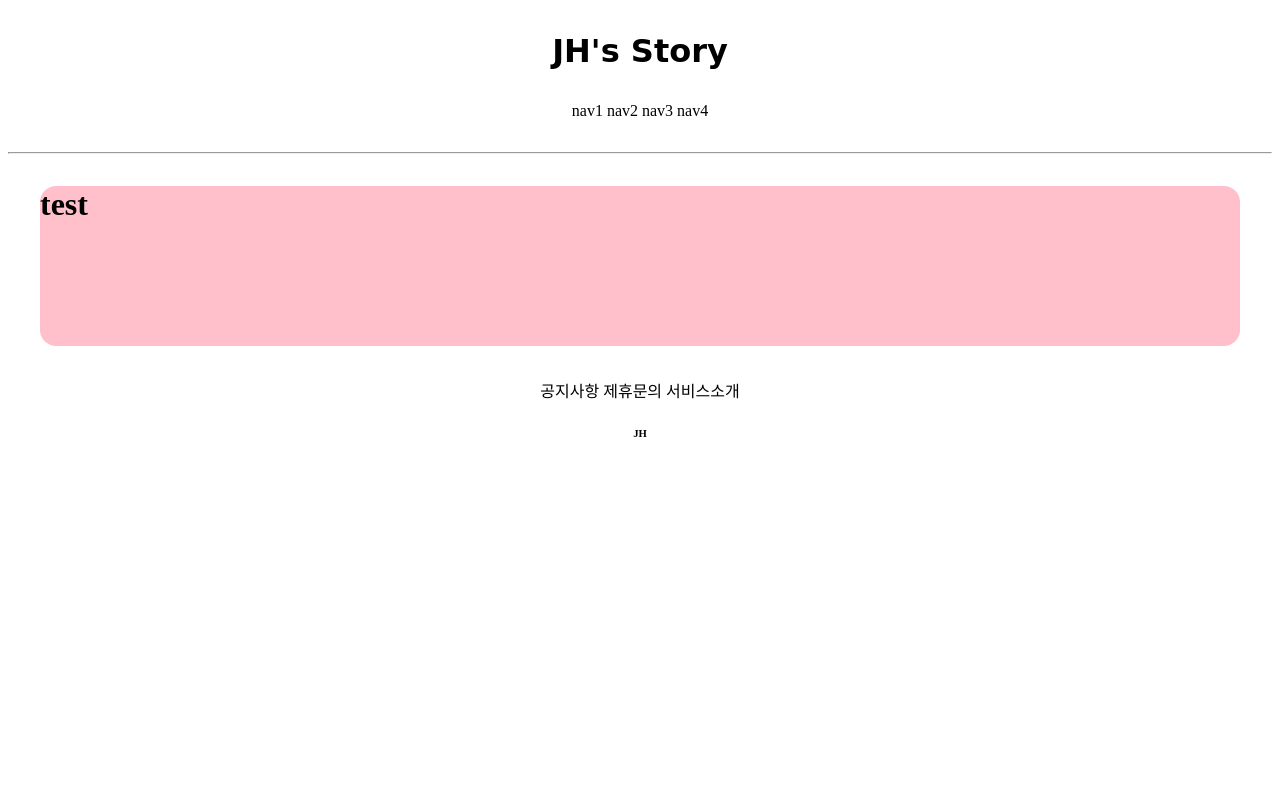
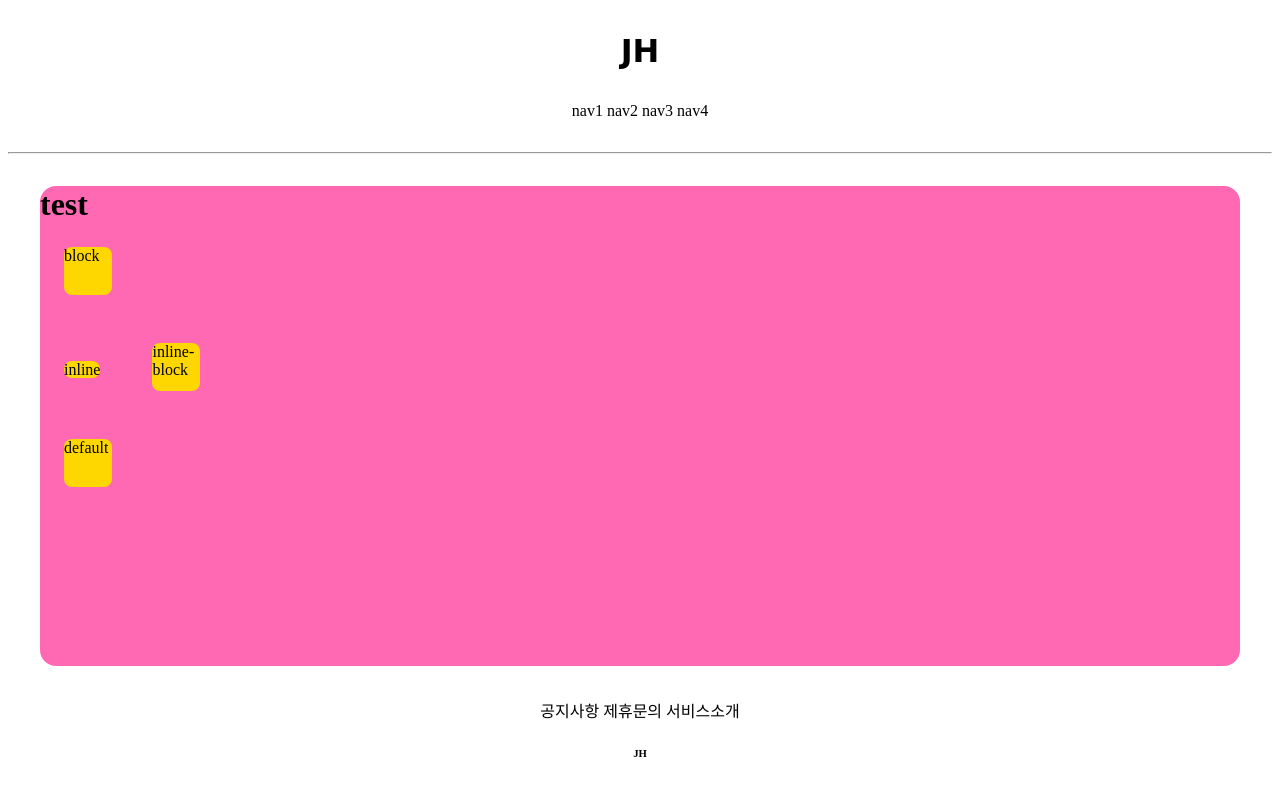
Before and after one commit to Jungjaehoon7/gis_jjh, a Django app: page /account/hello_world/ in a window 1280 px wide. Run offline with Django 3.2, Linux system fonts and the light colour scheme; parts of the project's set-up code (start-up, migrations or seed data) failed here and were passed over; some web fonts are replaced.

Commit message:
20210705 COMMIT

```diff
--- a/accountapp/templates/accountapp/hello_world.html
+++ b/accountapp/templates/accountapp/hello_world.html
@@ -2,9 +2,32 @@
 
 {% block content %}
 
-    <div style=" height: 10rem ; background-color : pink ; border-radius: 1rem ; margin:2rem ">
+    <style>
+        .testing {background-color: gold;
+        height: 48px;
+        width: 48px;
+        margin: 1.5rem;
+        border-radius: .5rem;
+        }
+
+
+
+
+    </style>
+    <div style=" height: 30rem ; background-color : hotpink ; border-radius: 1rem ; margin:2rem ">
 
     <h1>test </h1>
+
+
+    <div class=" testing" style="display: block">block</div>
+
+    <div class=" testing" style="display: inline">inline</div>
+
+    <div class=" testing" style="display: inline-block">inline-block</div>
+
+    <div class=" testing" style="display: none">none</div>
+
+    <div class=" testing"> default</div>
 
     </div>
 
--- a/templates/header.html
+++ b/templates/header.html
@@ -2,7 +2,7 @@
 
     <div class = "jh_header_logo">
 
-        <h1>JH's Story</h1>
+        <h1>JH</h1>
     </div>
 
     <div class = "jh_header_button">
```
